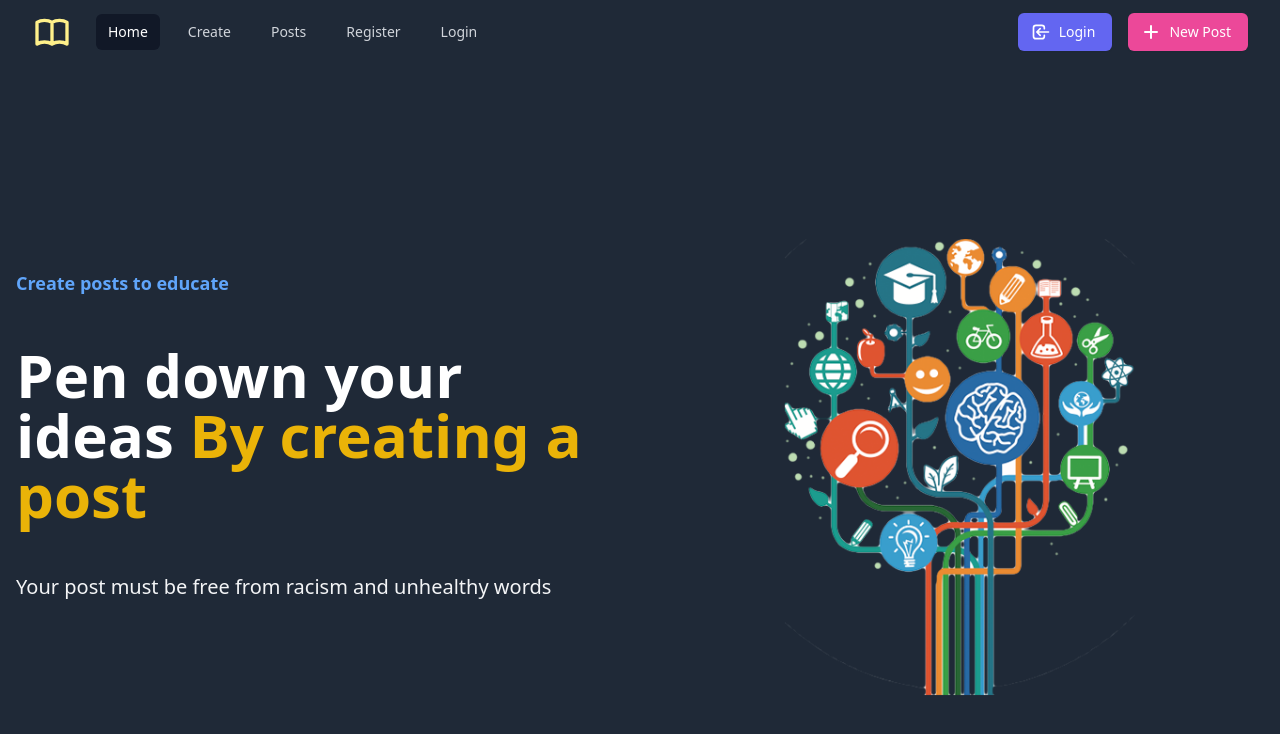
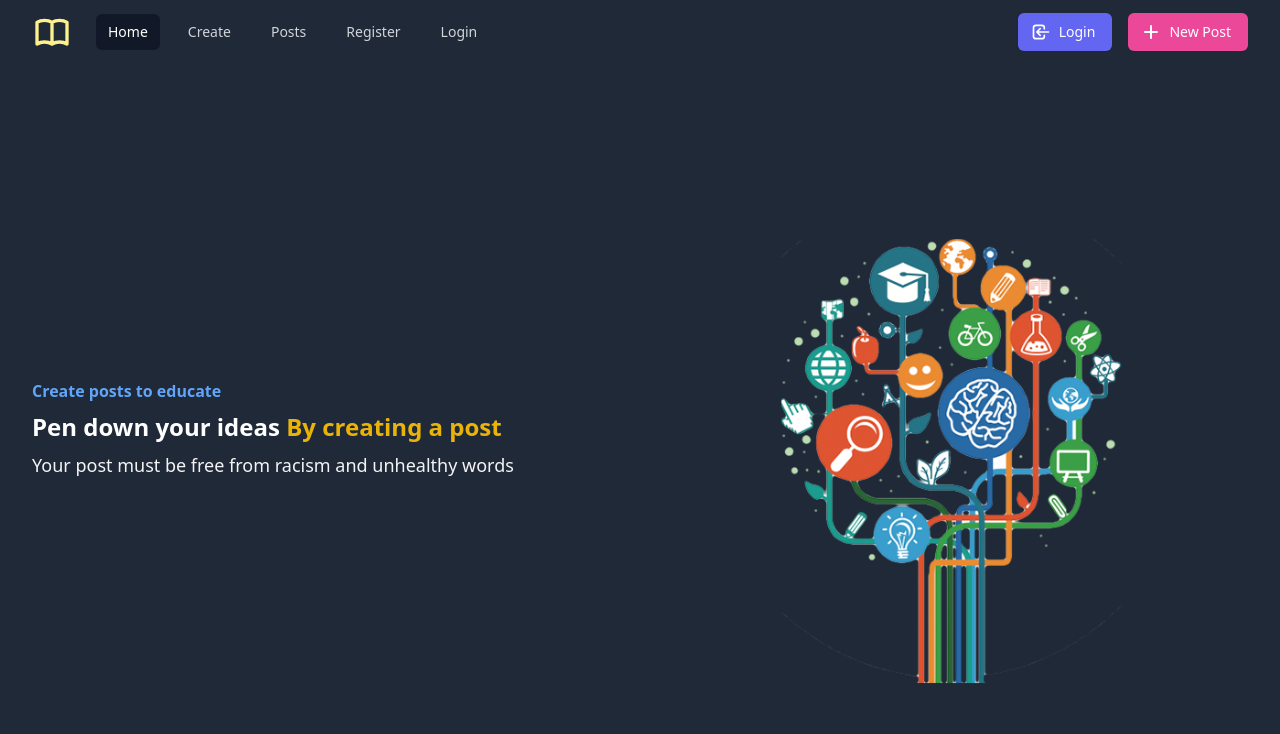
Before and after one commit to mouhamadkassem/blog-app-static, a React (Create React App) app: page / in a window 1280 px wide. Shown: the top 734 px of the page. Built offline with nearby package versions, Linux system fonts and the light colour scheme.

Commit message:
'deployment'

```diff
--- a/src/components/HomePage/HomePage.js
+++ b/src/components/HomePage/HomePage.js
@@ -8,19 +8,19 @@ const HomePage = () => {
         style={{ height: "calc(100vh - 64px)" }}
       >
         <div
-          className="relative container px-4   mx-auto"
+          className="relative container px-4 w-auto h-auto  mx-auto"
           style={{ top: "25%" }}
         >
-          <div className="flex flex-wrap items-center -mx-4 mb-10 2xl:mb-14">
+          <div className="flex  items-center ">
             <div className="w-full lg:w-1/2 px-4 mb-16 lg:mb-0">
-              <span className="text-lg font-bold text-blue-400">
+              <span className=" font-bold text-blue-400">
                 Create posts to educate
               </span>
-              <h2 className="max-w-2xl mt-12 mb-12 text-6xl 2xl:text-8xl text-white font-bold font-heading">
+              <h2 className=" my-2 text-2xl  text-white font-bold font-heading">
                 Pen down your ideas{" "}
                 <span className="text-yellow-500">By creating a post</span>
               </h2>
-              <p className="mb-12 lg:mb-16 2xl:mb-24 text-xl text-gray-100">
+              <p className=" lg:mb-16 2xl:mb-24 text-lg text-gray-100">
                 Your post must be free from racism and unhealthy words
               </p>
             </div>
```
